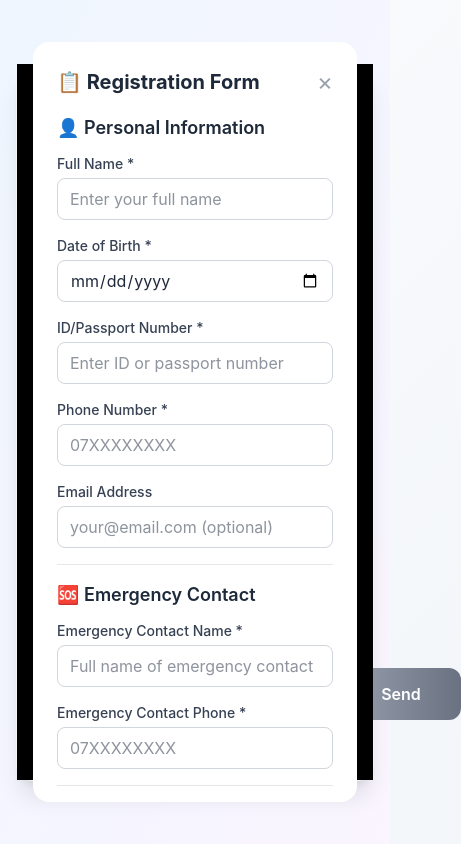
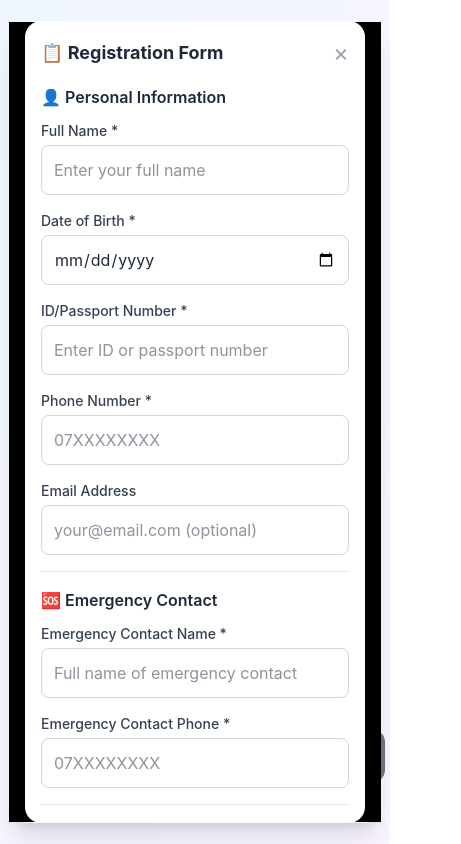
Before and after one commit to Wainainajnr/ngongtownbot, a Next.js app: page / in a window 390 px wide. Both pictures are taken after a click on the button "Begin Registration". Shown: the whole page, 461 px wide, since content can reach past the window. Built offline with nearby package versions, Linux system fonts and the light colour scheme.

Commit message:
Update index.tsx UI improvements

```diff
--- a/src/pages/index.tsx
+++ b/src/pages/index.tsx
@@ -166,6 +166,7 @@ Please choose an option:
       <Head>
         <title>EricBot Assistant - AA Ngong Town Driving School</title>
         <meta name="description" content="AI assistant for AA Ngong Town Driving School - Get information about driving courses, fees, registration, and NTSA requirements." />
+        <meta name="viewport" content="width=device-width, initial-scale=1, maximum-scale=1" />
 
         {/* Favicon Configuration */}
         <link rel="icon" href="/ericbot.png" type="image/png" />
@@ -177,15 +178,15 @@ Please choose an option:
         <meta name="msapplication-TileImage" content="/ericbot.png" />
       </Head>
 
-      <div className="min-h-screen bg-gradient-to-br from-blue-50 to-purple-50 flex items-center justify-center p-4">
-        <div className="w-full max-w-4xl bg-white rounded-2xl shadow-xl flex flex-col h-[85vh] animate-fadeIn border border-gray-100 relative">
+      <div className="min-h-screen bg-gradient-to-br from-blue-50 to-purple-50 flex items-center justify-center p-2 sm:p-4">
+        <div className="w-full max-w-4xl bg-white rounded-2xl shadow-xl flex flex-col h-[95vh] sm:h-[85vh] animate-fadeIn border border-gray-100 relative">
 
           {/* Registration Form Modal */}
           {showRegistrationForm && (
-            <div className="absolute inset-0 bg-black bg-opacity-50 flex items-center justify-center z-50 p-4">
-              <div className="bg-white rounded-2xl p-6 w-full max-w-md max-h-[90vh] overflow-y-auto">
+            <div className="absolute inset-0 bg-black bg-opacity-50 flex items-center justify-center z-50 p-2 sm:p-4">
+              <div className="bg-white rounded-2xl p-4 sm:p-6 w-full max-w-md max-h-[95vh] overflow-y-auto mx-2">
                 <div className="flex justify-between items-center mb-4">
-                  <h2 className="text-xl font-bold text-gray-800">📋 Registration Form</h2>
+                  <h2 className="text-lg sm:text-xl font-bold text-gray-800">📋 Registration Form</h2>
                   <button
                     onClick={() => setShowRegistrationForm(false)}
                     className="text-gray-400 hover:text-gray-600 text-2xl"
@@ -197,7 +198,7 @@ Please choose an option:
                 <form onSubmit={handleFormSubmit} className="space-y-4">
                   {/* Personal Information Section */}
                   <div className="border-b border-gray-200 pb-4">
-                    <h3 className="text-lg font-semibold text-gray-800 mb-3">👤 Personal Information</h3>
+                    <h3 className="text-base sm:text-lg font-semibold text-gray-800 mb-3">👤 Personal Information</h3>
 
                     <div className="space-y-4">
                       <div>
@@ -209,7 +210,7 @@ Please choose an option:
                           required
                           value={formData.fullName}
                           onChange={(e) => setFormData({...formData, fullName: e.target.value})}
-                          className="w-full border border-gray-300 rounded-lg px-3 py-2 focus:outline-none focus:border-blue-500 focus:ring-1 focus:ring-blue-500"
+                          className="w-full border border-gray-300 rounded-lg px-3 py-3 sm:py-2 text-base focus:outline-none focus:border-blue-500 focus:ring-1 focus:ring-blue-500"
                           placeholder="Enter your full name"
                         />
                       </div>
@@ -223,7 +224,7 @@ Please choose an option:
                           required
                           value={formData.dateOfBirth}
                           onChange={(e) => setFormData({...formData, dateOfBirth: e.target.value})}
-                          className="w-full border border-gray-300 rounded-lg px-3 py-2 focus:outline-none focus:border-blue-500 focus:ring-1 focus:ring-blue-500"
+                          className="w-full border border-gray-300 rounded-lg px-3 py-3 sm:py-2 text-base focus:outline-none focus:border-blue-500 focus:ring-1 focus:ring-blue-500"
                         />
                       </div>
 
@@ -236,7 +237,7 @@ Please choose an option:
                           required
                           value={formData.idNumber}
                           onChange={(e) => setFormData({...formData, idNumber: e.target.value})}
-                          className="w-full border border-gray-300 rounded-lg px-3 py-2 focus:outline-none focus:border-blue-500 focus:ring-1 focus:ring-blue-500"
+                          className="w-full border border-gray-300 rounded-lg px-3 py-3 sm:py-2 text-base focus:outline-none focus:border-blue-500 focus:ring-1 focus:ring-blue-500"
                           placeholder="Enter ID or passport number"
                         />
                       </div>
@@ -250,7 +251,7 @@ Please choose an option:
                           required
                           value={formData.phoneNumber}
                           onChange={(e) => setFormData({...formData, phoneNumber: e.target.value})}
-                          className="w-full border border-gray-300 rounded-lg px-3 py-2 focus:outline-none focus:border-blue-500 focus:ring-1 focus:ring-blue-500"
+                          className="w-full border border-gray-300 rounded-lg px-3 py-3 sm:py-2 text-base focus:outline-none focus:border-blue-500 focus:ring-1 focus:ring-blue-500"
                           placeholder="07XXXXXXXX"
                         />
                       </div>
@@ -263,7 +264,7 @@ Please choose an option:
                           type="email"
                           value={formData.email}
                           onChange={(e) => setFormData({...formData, email: e.target.value})}
-                          className="w-full border border-gray-300 rounded-lg px-3 py-2 focus:outline-none focus:border-blue-500 focus:ring-1 focus:ring-blue-500"
+                          className="w-full border border-gray-300 rounded-lg px-3 py-3 sm:py-2 text-base focus:outline-none focus:border-blue-500 focus:ring-1 focus:ring-blue-500"
                           placeholder="your@email.com (optional)"
                         />
                       </div>
@@ -272,7 +273,7 @@ Please choose an option:
 
                   {/* Emergency Contact Section */}
                   <div className="border-b border-gray-200 pb-4">
-                    <h3 className="text-lg font-semibold text-gray-800 mb-3">🆘 Emergency Contact</h3>
+                    <h3 className="text-base sm:text-lg font-semibold text-gray-800 mb-3">🆘 Emergency Contact</h3>
 
                     <div className="space-y-4">
                       <div>
@@ -284,7 +285,7 @@ Please choose an option:
                           required
                           value={formData.emergencyContactName}
                           onChange={(e) => setFormData({...formData, emergencyContactName: e.target.value})}
-                          className="w-full border border-gray-300 rounded-lg px-3 py-2 focus:outline-none focus:border-blue-500 focus:ring-1 focus:ring-blue-500"
+                          className="w-full border border-gray-300 rounded-lg px-3 py-3 sm:py-2 text-base focus:outline-none focus:border-blue-500 focus:ring-1 focus:ring-blue-500"
                           placeholder="Full name of emergency contact"
                         />
                       </div>
@@ -298,7 +299,7 @@ Please choose an option:
                           required
                           value={formData.emergencyContactPhone}
                           onChange={(e) => setFormData({...formData, emergencyContactPhone: e.target.value})}
-                          className="w-full border border-gray-300 rounded-lg px-3 py-2 focus:outline-none focus:border-blue-500 focus:ring-1 focus:ring-blue-500"
+                          className="w-full border border-gray-300 rounded-lg px-3 py-3 sm:py-2 text-base focus:outline-none focus:border-blue-500 focus:ring-1 focus:ring-blue-500"
                           placeholder="07XXXXXXXX"
                         />
                       </div>
@@ -307,7 +308,7 @@ Please choose an option:
 
                   {/* Course Information Section */}
                   <div>
-                    <h3 className="text-lg font-semibold text-gray-800 mb-3">🎓 Course Information</h3>
+                    <h3 className="text-base sm:text-lg font-semibold text-gray-800 mb-3">🎓 Course Information</h3>
 
                     <div className="space-y-4">
                       <div>
@@ -318,7 +319,7 @@ Please choose an option:
                           required
                           value={formData.preferredCourse}
                           onChange={(e) => setFormData({...formData, preferredCourse: e.target.value})}
-                          className="w-full border border-gray-300 rounded-lg px-3 py-2 focus:outline-none focus:border-blue-500 focus:ring-1 focus:ring-blue-500"
+                          className="w-full border border-gray-300 rounded-lg px-3 py-3 sm:py-2 text-base focus:outline-none focus:border-blue-500 focus:ring-1 focus:ring-blue-500"
                         >
                           <option value="">Select a course</option>
                           <option value="Motorcycle (Category A)">Motorcycle (Category A)</option>
@@ -341,7 +342,7 @@ Please choose an option:
                           required
                           value={formData.preferredIntake}
                           onChange={(e) => setFormData({...formData, preferredIntake: e.target.value})}
-                          className="w-full border border-gray-300 rounded-lg px-3 py-2 focus:outline-none focus:border-blue-500 focus:ring-1 focus:ring-blue-500"
+                          className="w-full border border-gray-300 rounded-lg px-3 py-3 sm:py-2 text-base focus:outline-none focus:border-blue-500 focus:ring-1 focus:ring-blue-500"
                         />
                       </div>
 
@@ -353,7 +354,7 @@ Please choose an option:
                           value={formData.additionalNotes}
                           onChange={(e) => setFormData({...formData, additionalNotes: e.target.value})}
                           rows={3}
-                          className="w-full border border-gray-300 rounded-lg px-3 py-2 focus:outline-none focus:border-blue-500 focus:ring-1 focus:ring-blue-500"
+                          className="w-full border border-gray-300 rounded-lg px-3 py-3 sm:py-2 text-base focus:outline-none focus:border-blue-500 focus:ring-1 focus:ring-blue-500"
                           placeholder="Any questions or specific requirements..."
                         />
                       </div>
@@ -364,14 +365,14 @@ Please choose an option:
                     <button
                       type="button"
                       onClick={() => setShowRegistrationForm(false)}
-                      className="flex-1 px-4 py-2 border border-gray-300 text-gray-700 rounded-lg hover:bg-gray-50 transition-colors"
+                      className="flex-1 px-4 py-3 text-base border border-gray-300 text-gray-700 rounded-lg hover:bg-gray-50 transition-colors"
                     >
                       Cancel
                     </button>
                     <button
                       type="submit"
                       disabled={formSubmitting}
-                      className="flex-1 px-4 py-2 bg-blue-600 text-white rounded-lg hover:bg-blue-700 disabled:bg-gray-400 disabled:cursor-not-allowed transition-colors"
+                      className="flex-1 px-4 py-3 text-base bg-blue-600 text-white rounded-lg hover:bg-blue-700 disabled:bg-gray-400 disabled:cursor-not-allowed transition-colors"
                     >
                       {formSubmitting ? "Submitting..." : "Submit Registration"}
                     </button>
@@ -382,11 +383,11 @@ Please choose an option:
           )}
 
           {/* Header */}
-          <div className="bg-gradient-to-r from-blue-600 to-purple-600 text-white p-6 rounded-t-2xl">
+          <div className="bg-gradient-to-r from-blue-600 to-purple-600 text-white p-4 sm:p-6 rounded-t-2xl">
             <div className="flex justify-between items-center">
-              <div className="flex items-center space-x-4">
+              <div className="flex items-center space-x-3 sm:space-x-4">
                 {/* EricBot Logo */}
-                <div className="w-12 h-12 bg-gradient-to-br from-blue-500 to-purple-500 rounded-xl flex items-center justify-center shadow-lg overflow-hidden">
+                <div className="w-10 h-10 sm:w-12 sm:h-12 bg-gradient-to-br from-blue-500 to-purple-500 rounded-xl flex items-center justify-center shadow-lg overflow-hidden">
                   <Image
                     src="/ericbot.png"
                     alt="EricBot Assistant"
@@ -407,8 +408,8 @@ Please choose an option:
                   />
                 </div>
                 <div>
-                  <h1 className="text-xl font-bold">EricBot Assistant</h1>
-                  <p className="text-blue-100 text-sm opacity-90">
+                  <h1 className="text-lg sm:text-xl font-bold">EricBot Assistant</h1>
+                  <p className="text-blue-100 text-xs sm:text-sm opacity-90">
                     AA Ngong Town Driving School
                   </p>
                 </div>
@@ -421,7 +422,7 @@ Please choose an option:
                     setInput("");
                     setTimeout(() => sendMessage("hi"), 500);
                   }}
-                  className="px-4 py-2 text-sm bg-white text-blue-600 hover:bg-blue-50 border border-white border-opacity-30 rounded-xl transition-all duration-200 backdrop-blur-sm font-semibold shadow-sm hover:shadow-md"
+                  className="px-3 py-2 text-xs sm:text-sm bg-white text-blue-600 hover:bg-blue-50 border border-white border-opacity-30 rounded-xl transition-all duration-200 backdrop-blur-sm font-semibold shadow-sm hover:shadow-md"
                 >
                   New Chat
                 </button>
@@ -430,7 +431,7 @@ Please choose an option:
           </div>
 
           {/* Messages Container */}
-          <div className="flex-1 overflow-y-auto p-6 space-y-4 bg-gray-50">
+          <div className="flex-1 overflow-y-auto p-3 sm:p-6 space-y-3 sm:space-y-4 bg-gray-50">
             {messages.map((message, index) => (
               <div
                 key={index}
@@ -439,8 +440,8 @@ Please choose an option:
                 }`}
               >
                 {message.role === "assistant" && (
-                  <div className="flex-shrink-0 mr-3 self-end mb-2">
-                    <div className="w-8 h-8 rounded-full bg-gradient-to-br from-blue-500 to-purple-500 flex items-center justify-center overflow-hidden shadow-sm">
+                  <div className="flex-shrink-0 mr-2 sm:mr-3 self-end mb-1 sm:mb-2">
+                    <div className="w-7 h-7 sm:w-8 sm:h-8 rounded-full bg-gradient-to-br from-blue-500 to-purple-500 flex items-center justify-center overflow-hidden shadow-sm">
                       <Image
                         src="/ericbot.png"
                         alt="EricBot"
@@ -459,7 +460,7 @@ Please choose an option:
                   </div>
                 )}
                 <div
-                  className={`max-w-[85%] p-4 rounded-2xl whitespace-pre-wrap shadow-sm ${
+                  className={`max-w-[90%] sm:max-w-[85%] p-3 sm:p-4 rounded-2xl whitespace-pre-wrap shadow-sm text-sm sm:text-base ${
                     message.role === "user"
                       ? "bg-gradient-to-r from-blue-600 to-blue-700 text-white rounded-br-none"
                       : "bg-white border border-gray-200 rounded-bl-none shadow-md"
@@ -468,8 +469,8 @@ Please choose an option:
                   {message.content}
                 </div>
                 {message.role === "user" && (
-                  <div className="flex-shrink-0 ml-3 self-end mb-2">
-                    <div className="w-8 h-8 rounded-full bg-gradient-to-br from-gray-400 to-gray-600 flex items-center justify-center shadow-sm">
+                  <div className="flex-shrink-0 ml-2 sm:ml-3 self-end mb-1 sm:mb-2">
+                    <div className="w-7 h-7 sm:w-8 sm:h-8 rounded-full bg-gradient-to-br from-gray-400 to-gray-600 flex items-center justify-center shadow-sm">
                       <span className="text-white text-xs font-bold">You</span>
                     </div>
                   </div>
@@ -479,8 +480,8 @@ Please choose an option:
 
             {loading && (
               <div className="flex justify-start">
-                <div className="flex-shrink-0 mr-3 self-end mb-2">
-                  <div className="w-8 h-8 rounded-full bg-gradient-to-br from-blue-500 to-purple-500 flex items-center justify-center overflow-hidden shadow-sm">
+                <div className="flex-shrink-0 mr-2 sm:mr-3 self-end mb-1 sm:mb-2">
+                  <div className="w-7 h-7 sm:w-8 sm:h-8 rounded-full bg-gradient-to-br from-blue-500 to-purple-500 flex items-center justify-center overflow-hidden shadow-sm">
                     <Image
                       src="/ericbot.png"
                       alt="EricBot"
@@ -497,8 +498,8 @@ Please choose an option:
                     />
                   </div>
                 </div>
-                <div className="bg-white border border-gray-200 rounded-2xl p-4 shadow-sm rounded-bl-none">
-                  <div className="flex items-center space-x-3">
+                <div className="bg-white border border-gray-200 rounded-2xl p-3 sm:p-4 shadow-sm rounded-bl-none">
+                  <div className="flex items-center space-x-2 sm:space-x-3">
                     <div className="text-gray-600 text-sm font-medium">Thinking</div>
                     <div className="flex space-x-1">
                       <div className="w-2 h-2 bg-orange-500 rounded-full animate-bounce"></div>
@@ -521,7 +522,7 @@ Please choose an option:
           {/* Quick Options */}
           {(messages.length === 0 || messages[messages.length - 1]?.role === "assistant") && (
             <div className="border-t border-gray-200 bg-white">
-              <div className="flex items-center justify-between p-3 border-b border-gray-100">
+              <div className="flex items-center justify-between p-2 sm:p-3 border-b border-gray-100">
                 <p className="text-xs text-gray-600 font-semibold uppercase tracking-wide">
                   Quick Access
                 </p>
@@ -542,8 +543,8 @@ Please choose an option:
               </div>
 
               {showQuickOptions && (
-                <div className="p-3">
-                  <div className="grid grid-cols-5 gap-2">
+                <div className="p-2 sm:p-3">
+                  <div className="grid grid-cols-3 sm:grid-cols-5 gap-1 sm:gap-2">
                     {quickOptions.map((option, index) => (
                       <button
                         key={index}
@@ -576,31 +577,31 @@ Please choose an option:
           )}
 
           {/* Input Form */}
-          <div className="p-6 border-t border-gray-200 bg-white rounded-b-2xl">
+          <div className="p-3 sm:p-6 border-t border-gray-200 bg-white rounded-b-2xl">
             <form
               onSubmit={(e) => {
                 e.preventDefault();
                 sendMessage(input);
               }}
-              className="flex gap-4"
+              className="flex gap-2 sm:gap-4"
             >
               <input
                 type="text"
                 value={input}
                 onChange={(e) => setInput(e.target.value)}
-                placeholder="Ask about driving courses or type 1-5 for instant info..."
-                className="flex-1 border-2 border-gray-200 rounded-xl px-4 py-3 focus:outline-none focus:border-blue-500 focus:ring-2 focus:ring-blue-200 transition-all duration-200"
+                placeholder="Ask about driving courses..."
+                className="flex-1 border-2 border-gray-200 rounded-xl px-3 sm:px-4 py-3 text-base focus:outline-none focus:border-blue-500 focus:ring-2 focus:ring-blue-200 transition-all duration-200"
                 disabled={loading}
               />
               <button
                 type="submit"
                 disabled={loading || !input.trim()}
-                className="bg-gradient-to-r from-blue-600 to-blue-700 hover:from-blue-700 hover:to-blue-800 disabled:from-gray-400 disabled:to-gray-500 text-white px-8 py-3 rounded-xl font-semibold transition-all duration-200 disabled:cursor-not-allowed min-w-[120px] shadow-md hover:shadow-lg disabled:shadow-none"
+                className="bg-gradient-to-r from-blue-600 to-blue-700 hover:from-blue-700 hover:to-blue-800 disabled:from-gray-400 disabled:to-gray-500 text-white px-4 sm:px-8 py-3 rounded-xl font-semibold transition-all duration-200 disabled:cursor-not-allowed min-w-[80px] sm:min-w-[120px] shadow-md hover:shadow-lg disabled:shadow-none text-sm sm:text-base"
               >
                 {loading ? (
-                  <div className="flex items-center justify-center space-x-2">
-                    <div className="w-4 h-4 border-2 border-white border-t-transparent rounded-full animate-spin"></div>
-                    <span>Sending</span>
+                  <div className="flex items-center justify-center space-x-1 sm:space-x-2">
+                    <div className="w-3 h-3 sm:w-4 sm:h-4 border-2 border-white border-t-transparent rounded-full animate-spin"></div>
+                    <span className="text-xs sm:text-sm">Sending</span>
                   </div>
                 ) : (
                   "Send"
@@ -608,8 +609,8 @@ Please choose an option:
               </button>
             </form>
 
-            <div className="mt-4 text-center">
-              <p className="text-sm text-gray-500">
+            <div className="mt-3 sm:mt-4 text-center">
+              <p className="text-xs sm:text-sm text-gray-500">
                 💡 <span className="font-semibold">Tip:</span> Type numbers 1–5 for instant access
               </p>
             </div>
```
